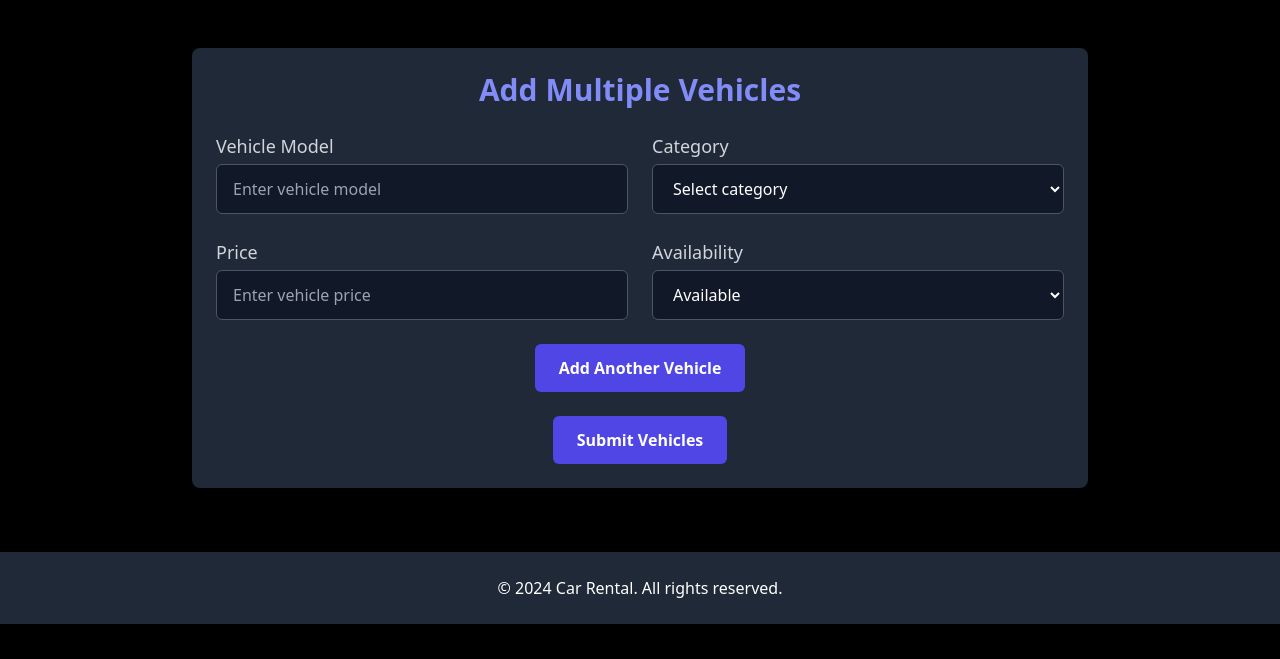
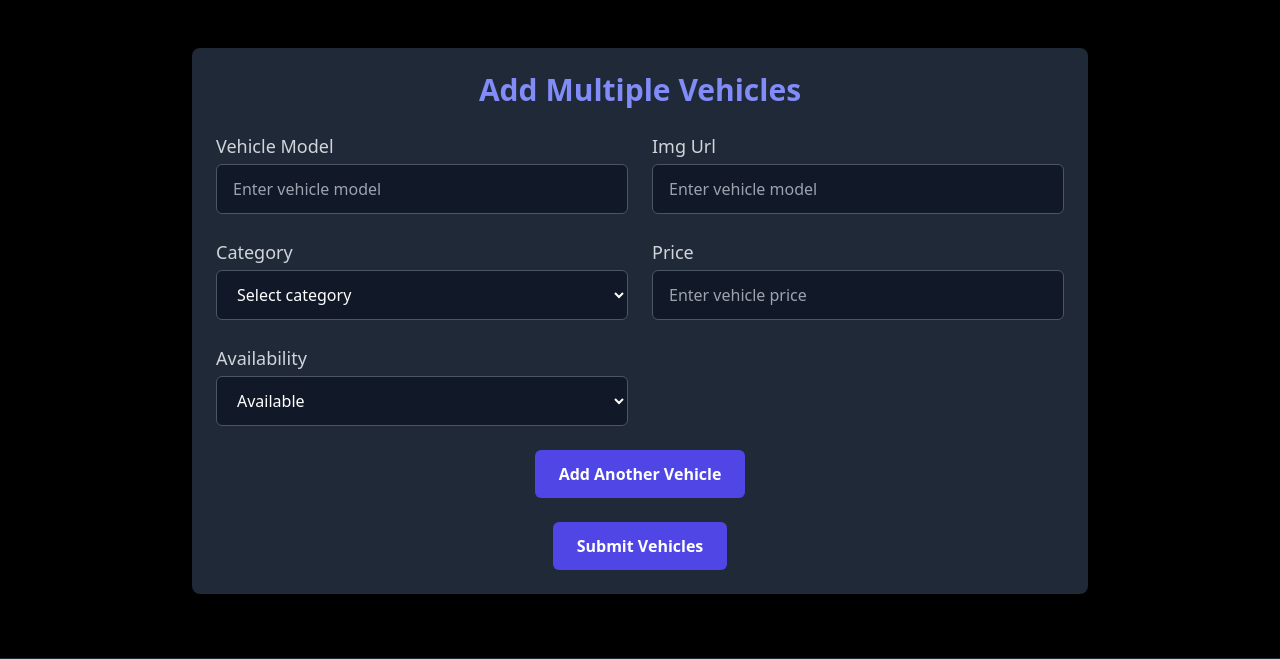
Before and after one commit to HamzaChehlaoui/Drive_Loc, a PHP site: page /add_Vehicles.php in a window 1280 px wide. Shown: the part 64-723 px from the top of the page. Run offline with PHP 8.4, Linux system fonts and the light colour scheme; data that the repository does not hold is empty; some libraries are stand-ins or nearby versions.

Commit message:
add column to table vehicle for database

```diff
--- a/actionAddVehicles.php
+++ b/actionAddVehicles.php
@@ -20,6 +20,7 @@ if (isset($_POST['submit'])) {
     $vehicleCategories = $_POST['vehicle-category'];
     $vehiclePrices = $_POST['vehicle-price'];
     $vehicleAvailabilities = $_POST['vehicle-disponible'];
+    $vehicleimg=$_POST['vehicle-img'];
 
     $vehicles = [];
     foreach ($vehicleModels as $index => $model) {
@@ -27,7 +28,8 @@ if (isset($_POST['submit'])) {
             'model' => $model,
             'category_id' => $vehicleCategories[$index],
             'price' => $vehiclePrices[$index],
-            'disponible' => $vehicleAvailabilities[$index]
+            'disponible' => $vehicleAvailabilities[$index],
+            'img' =>$vehicleimg[$index]
         ];
     }
 
--- a/add_Vehicles.php
+++ b/add_Vehicles.php
@@ -41,6 +41,10 @@ include('actionAddVehicles.php');
           <div>
             <label for="vehicle-model" class="block text-lg font-medium text-gray-300">Vehicle Model</label>
             <input type="text" name="vehicle-model[]" class="mt-1 block w-full px-4 py-3 rounded-md border border-gray-600 bg-gray-900 text-white focus:ring-indigo-500 focus:border-indigo-500" placeholder="Enter vehicle model" required>
+          </div>
+          <div>
+            <label for="vehicle-img" class="block text-lg font-medium text-gray-300">Img Url</label>
+            <input type="text" name="vehicle-img[]" class="mt-1 block w-full px-4 py-3 rounded-md border border-gray-600 bg-gray-900 text-white focus:ring-indigo-500 focus:border-indigo-500" placeholder="Enter vehicle model" required>
           </div>
 
           <!-- Dynamic Category Dropdown -->
--- a/js/script.js
+++ b/js/script.js
@@ -46,6 +46,10 @@ document.addEventListener('DOMContentLoaded', function () {
           <label for="vehicle-model" class="block text-lg font-medium text-gray-300">Vehicle Model</label>
           <input type="text" name="vehicle-model[]" class="mt-1 block w-full px-4 py-3 rounded-md border border-gray-600 bg-gray-900 text-white focus:ring-indigo-500 focus:border-indigo-500" placeholder="Enter vehicle model" required>
         </div>
+        <div>
+            <label for="vehicle-img" class="block text-lg font-medium text-gray-300">Img Url</label>
+            <input type="text" name="vehicle-img[]" class="mt-1 block w-full px-4 py-3 rounded-md border border-gray-600 bg-gray-900 text-white focus:ring-indigo-500 focus:border-indigo-500" placeholder="Enter vehicle model" required>
+          </div>
        <!-- Dynamic Category Dropdown -->
           <div>
             <label for="vehicle-category" class="block text-lg font-medium text-gray-300">Category</label>
--- a/src_sql/sql.sql
+++ b/src_sql/sql.sql
@@ -54,3 +54,6 @@ CREATE TABLE Reservation (
     FOREIGN KEY (vehiculeId) REFERENCES Vehicule(idVehicule),
     FOREIGN KEY (userId) REFERENCES User(idUser)
 );
+
+ALTER TABLE vehicule
+ADD COLUMN img VARCHAR(255);
--- a/vehicles.php
+++ b/vehicles.php
@@ -7,6 +7,7 @@ class Vehicle {
     public $category_id;
     public $price;
     public $disponible;
+    public $img;
 
 
     public function __construct($db) {
@@ -16,8 +17,8 @@ class Vehicle {
 
     public function addMultipleVehicles($vehicles) {
 
-        $query = "INSERT INTO " . $this->table_name . " (modele, categorieId, prix, disponible)
-                  VALUES (:model, :category_id, :price, :disponible)";
+        $query = "INSERT INTO " . $this->table_name . " (modele, categorieId, prix, disponible, img)
+                  VALUES (:model, :category_id, :price, :disponible, :img)";
 
 
         $stmt = $this->conn->prepare($query);
@@ -32,6 +33,7 @@ class Vehicle {
                 $stmt->bindParam(':category_id', $vehicle['category_id']);
                 $stmt->bindParam(':price', $vehicle['price']);
                 $stmt->bindParam(':disponible', $vehicle['disponible']);
+                $stmt->bindParam(':img', $vehicle['img']);
 
 
                 $stmt->execute();
```
